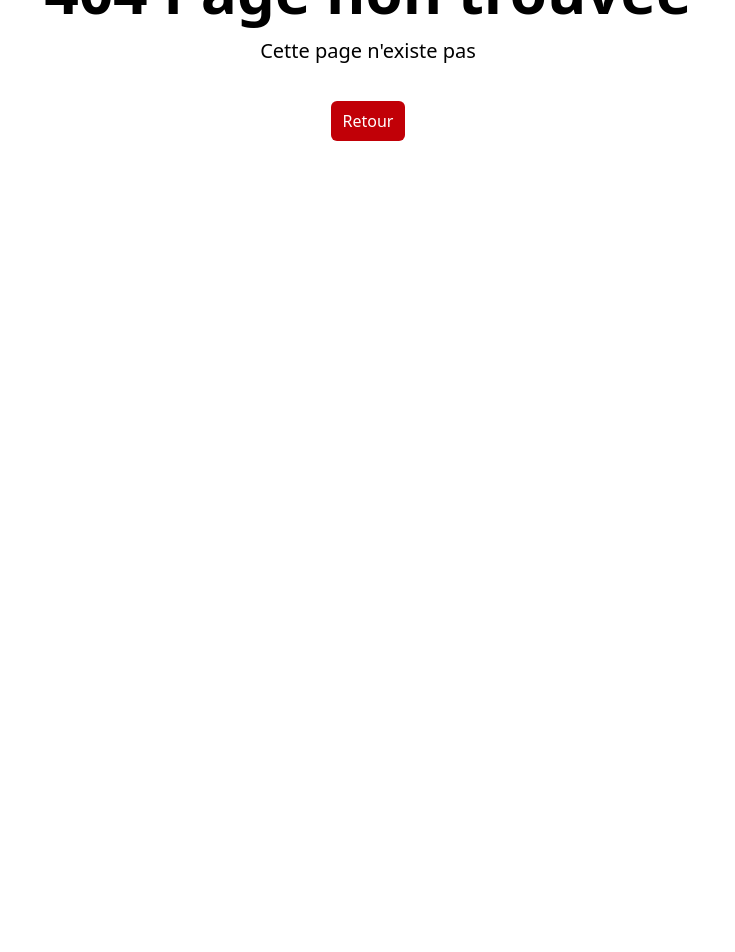
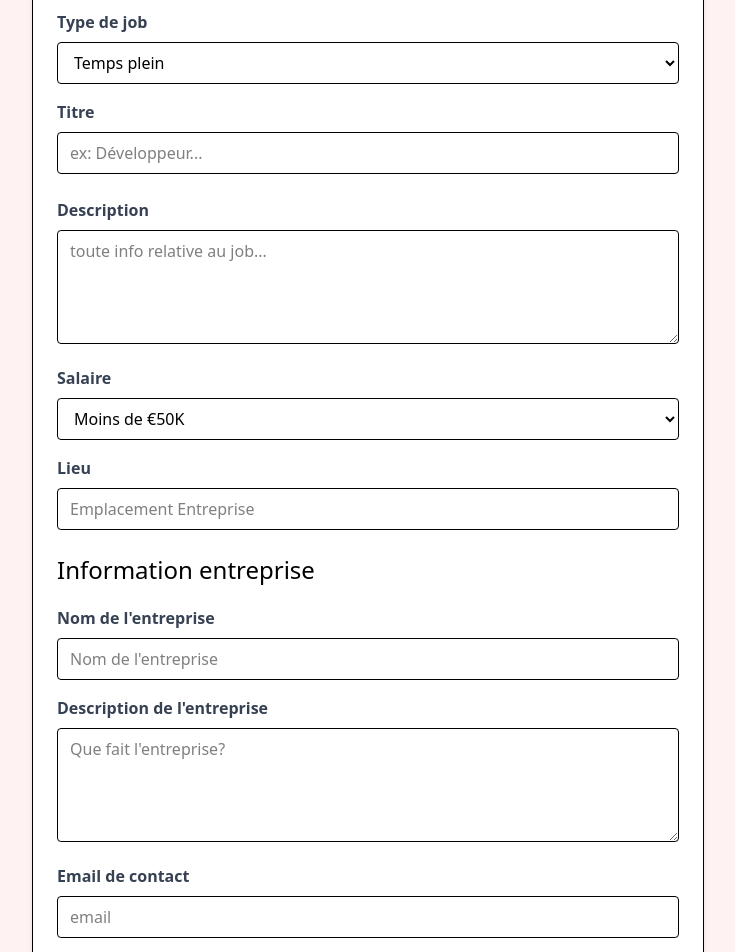
Before and after one commit to GutoRech1990/Coding---JavaScript-Framworks, a React (Vite) app in the folder react-jobsphere/: page /add-job in a window 1280 px wide. Before the commit this address had no page. Shown: the part 260-1212 px from the top of the page, without its empty margins (272-1007 px from the left). Before the commit the page ends 800 px from the top, so only its background shows below. Built offline with nearby package versions, Linux system fonts and the light colour scheme.

Commit message:
new-commit

```diff
--- a/react-jobsphere/src/App.jsx
+++ b/react-jobsphere/src/App.jsx
@@ -5,6 +5,7 @@ import MainLayout from "./layouts/MainLayout";
 import JobsPage from "./pages/JobsPage";
 import NotFoundPage from "./pages/NotFoundPage";
 import JobPage from "./pages/JobPage";
+import AddJobPage from "./pages/AddJobPage";
 
 const router = createBrowserRouter(
   createRoutesFromElements(
@@ -12,7 +13,8 @@ const router = createBrowserRouter(
       <Route index element={<HomePage/>}/>
       <Route path="/jobs" element={<JobsPage/>}/>
       <Route path="*" element={<NotFoundPage/>}/>
-      <Route path="/job" element={<JobPage/>}/>
+      <Route path="/job/:id" element={<JobPage/>}/>
+      <Route path="/add-job" element={<AddJobPage/>}/>
     </Route>
 
   )
--- a/react-jobsphere/src/components/JobList.jsx
+++ b/react-jobsphere/src/components/JobList.jsx
@@ -1,6 +1,7 @@
 import React from 'react'
 import { useState } from 'react'
 import {FaLocationDot} from 'react-icons/fa6'
+import { Link } from 'react-router-dom';
 
 const JobList = ({ job }) => {
     const [showFullDesc, setShowFullDesc] = useState(false);
@@ -34,12 +35,12 @@ const JobList = ({ job }) => {
                             <FaLocationDot className="inline mr-1 mb-1"/>
                             {job.location}
                         </div>
-                        <a
-                            href="/job"
+                        <Link
+                            to={`/job/${job.id}`}
                             className="h-[36px] bg-red-500 hover:bg-red-600 text-white px-4 py-2 rounded-lg text-center text-sm"
                         >
                             Lire plus
-                        </a>
+                        </Link>
                     </div>
                 </div>
             </div>
--- /dev/null
+++ b/react-jobsphere/src/pages/AddJobPage.jsx
@@ -0,0 +1,175 @@
+
+
+const AddJobPage = () => {
+    return (
+        <div>
+            <section class="bg-red-50">
+                <div class="container m-auto max-w-2xl py-24">
+                    <div
+                        class="bg-white px-6 py-8 mb-4 shadow-md rounded-md border m-4 md:m-0"
+                    >
+                        <form>
+                            <h2 class="text-3xl text-center font-semibold mb-6">Ajouter Job</h2>
+
+                            <div class="mb-4">
+                                <label for="type" class="block text-gray-700 font-bold mb-2"
+                                >Type de job</label
+                                >
+                                <select
+                                    id="type"
+                                    name="type"
+                                    class="border rounded w-full py-2 px-3"
+                                    required
+                                >
+                                    <option value="Temps-Plein">Temps plein</option>
+                                    <option value="Mi-Temps">Mi-temps</option>
+                                    <option value="Télétravail">Télétravail</option>
+                                    <option value="Stage">Stage</option>
+                                </select>
+                            </div>
+
+                            <div class="mb-4">
+                                <label class="block text-gray-700 font-bold mb-2"
+                                >Titre</label
+                                >
+                                <input
+                                    type="text"
+                                    id="title"
+                                    name="title"
+                                    class="border rounded w-full py-2 px-3 mb-2"
+                                    placeholder="ex: Développeur..."
+                                    required
+                                />
+                            </div>
+
+                            <div class="mb-4">
+                                <label
+                                    for="description"
+                                    class="block text-gray-700 font-bold mb-2"
+                                >Description</label
+                                >
+                                <textarea
+                                    id="description"
+                                    name="description"
+                                    class="border rounded w-full py-2 px-3"
+                                    rows="4"
+                                    placeholder="toute info relative au job..."
+                                ></textarea>
+                            </div>
+
+                            <div class="mb-4">
+                                <label for="type" class="block text-gray-700 font-bold mb-2"
+                                >Salaire</label
+                                >
+                                <select
+                                    id="salary"
+                                    name="salary"
+                                    class="border rounded w-full py-2 px-3"
+                                    required
+                                >
+                                    <option value="Moins €50K">Moins de €50K</option>
+                                    <option value="€50K - 60K">€50K - €60K</option>
+                                    <option value="€60K - 70K">€60K - €70K</option>
+                                    <option value="€70K - 80K">€70K - €80K</option>
+                                    <option value="€80K - 90K">€80K - €90K</option>
+                                    <option value="€90K - 100K">€90K - €100K</option>
+                                    <option value="€100K - 125K">€100K - €125K</option>
+                                    <option value="€125K - 150K">€125K - €150K</option>
+                                    <option value="€150K - 175K">€150K - €175K</option>
+                                    <option value="€175K - 200K">€175K - €200K</option>
+                                    <option value="Plus €200K">Plus de €200K</option>
+                                </select>
+                            </div>
+
+                            <div class='mb-4'>
+                                <label class='block text-gray-700 font-bold mb-2'>
+                                    Lieu
+                                </label>
+                                <input
+                                    type='text'
+                                    id='location'
+                                    name='location'
+                                    class='border rounded w-full py-2 px-3 mb-2'
+                                    placeholder='Emplacement Entreprise'
+                                    required
+                                />
+                            </div>
+
+                            <h3 class="text-2xl mb-5">Information entreprise</h3>
+
+                            <div class="mb-4">
+                                <label for="company" class="block text-gray-700 font-bold mb-2"
+                                >Nom de l'entreprise</label
+                                >
+                                <input
+                                    type="text"
+                                    id="company"
+                                    name="company"
+                                    class="border rounded w-full py-2 px-3"
+                                    placeholder="Nom de l'entreprise"
+                                />
+                            </div>
+
+                            <div class="mb-4">
+                                <label
+                                    for="company_description"
+                                    class="block text-gray-700 font-bold mb-2"
+                                >Description de l'entreprise</label
+                                >
+                                <textarea
+                                    id="company_description"
+                                    name="company_description"
+                                    class="border rounded w-full py-2 px-3"
+                                    rows="4"
+                                    placeholder="Que fait l'entreprise?"
+                                ></textarea>
+                            </div>
+
+                            <div class="mb-4">
+                                <label
+                                    for="contact_email"
+                                    class="block text-gray-700 font-bold mb-2"
+                                >Email de contact</label
+                                >
+                                <input
+                                    type="email"
+                                    id="contact_email"
+                                    name="contact_email"
+                                    class="border rounded w-full py-2 px-3"
+                                    placeholder="email"
+                                    required
+                                />
+                            </div>
+
+                            <div class="mb-4">
+                                <label
+                                    for="contact_phone"
+                                    class="block text-gray-700 font-bold mb-2"
+                                >Téléphone</label
+                                >
+                                <input
+                                    type="tel"
+                                    id="contact_phone"
+                                    name="contact_phone"
+                                    class="border rounded w-full py-2 px-3"
+                                    placeholder="téléphone"
+                                />
+                            </div>
+
+                            <div>
+                                <button
+                                    class="bg-red-500 hover:bg-red-600 text-white font-bold py-2 px-4 rounded-full w-full focus:outline-none focus:shadow-outline"
+                                    type="submit"
+                                >
+                                    Ajouter Job
+                                </button>
+                            </div>
+                        </form>
+                    </div>
+                </div>
+            </section>
+        </div>
+    )
+}
+
+export default AddJobPage
--- a/react-jobsphere/src/pages/JobPage.jsx
+++ b/react-jobsphere/src/pages/JobPage.jsx
@@ -1,14 +1,41 @@
+import { Link, useParams } from "react-router-dom"
+import { FaLocationDot, FaArrowLeft } from 'react-icons/fa6'
+import { useEffect, useState } from "react"
+import Spinner from "../components/Spinner"
+
 const JobPage = () => {
+    const [job, setJob] = useState([]);
+    const [loading, setLoading] = useState(true);
+    const { id } = useParams();
+
+    useEffect(() => {
+        const fetchData = async () => {
+            try {
+                const response = await fetch(`http://localhost:8000/jobs/${id}`);
+                const result = await response.json();
+                console.log(result);
+                setJob(result);
+            }
+            catch (error) {
+                console.log(error);
+            }
+            finally {
+                setLoading(false);
+            }
+        };
+        fetchData();
+    });
     return (
         <div>
+            loading ? (<Spinner loading={loading} />) :
             <section>
                 <div className="container m-auto py-6 px-6">
-                    <a
-                        href="/jobs.html"
+                    <Link
+                        to="/jobs"
                         className="text-red-500 hover:text-red-600 flex items-center"
                     >
-                        <i className="fas fa-arrow-left mr-2"></i> Revenir à la liste des jobs
-                    </a>
+                        <FaArrowLeft className="mr-2"></FaArrowLeft> Revenir à la liste des jobs
+                    </Link>
                 </div>
             </section>
 
@@ -19,17 +46,17 @@ const JobPage = () => {
                             <div
                                 className="bg-white p-6 rounded-lg shadow-md text-center md:text-left"
                             >
-                                <div className="text-gray-500 mb-4">Temps plein</div>
+                                <div className="text-gray-500 mb-4">{job.type}</div>
                                 <h1 className="text-3xl font-bold mb-4">
-                                    Développeur React Senior
+                                    {job.title}
                                 </h1>
                                 <div
                                     className="text-gray-500 mb-4 flex align-middle justify-center md:justify-start"
                                 >
-                                    <i
+                                    <FaLocationDot
                                         className="fa-solid fa-location-dot text-lg text-orange-700 mr-2"
-                                    ></i>
-                                    <p className="text-orange-700">Kirchberg, Luxembourg</p>
+                                    ></FaLocationDot>
+                                    <p className="text-orange-700">{job.location}</p>
                                 </div>
                             </div>
 
@@ -39,12 +66,12 @@ const JobPage = () => {
                                 </h3>
 
                                 <p className="mb-4">
-                                    Nous recherchons un développeur talentueux pour rejoindre notre équipe. Le candidat idéal doit avoir de solides compétences en HTML, CSS et JavaScript, avec une expérience d'au moins 10 ans avec le framework JavaScript React.
+                                    {job.description}
                                 </p>
 
                                 <h3 className="text-red-800 text-lg font-bold mb-2">Salaire</h3>
 
-                                <p className="mb-4">€70K - €80K / an</p>
+                                <p className="mb-4">{job.salary} / an</p>
                             </div>
                         </main>
 
@@ -53,15 +80,15 @@ const JobPage = () => {
                             <div className="bg-white p-6 rounded-lg shadow-md">
                                 <h3 className="text-xl font-bold mb-6">Entreprise</h3>
 
-                                <h2 className="text-2xl">Tech Corp</h2>
+                                <h2 className="text-2xl">{job.company.description}</h2>
 
                                 <p className="my-2">
-                                    Tech Corp est une entreprise technologique de premier plan spécialisée dans le développement Web et les solutions numériques. Nous sommes fiers de fournir des produits et des services de haute qualité à nos clients tout en favorisant un environnement de travail collaboratif et innovant.
+                                    {job.company.description}
                                 </p>
 
                                 <hr className="my-4" />
 
-                                <h3 className="text-xl">Email:</h3>
+                                <h3 className="text-xl">{job.company.contactMail}</h3>
 
                                 <p className="my-2 bg-red-100 p-2 font-bold">
                                     contact@loremipsum.com
@@ -69,7 +96,7 @@ const JobPage = () => {
 
                                 <h3 className="text-xl">Téléphone:</h3>
 
-                                <p className="my-2 bg-red-100 p-2 font-bold">1111-111-1111</p>
+                                <p className="my-2 bg-red-100 p-2 font-bold">{job.company.contactPhone}</p>
                             </div>
 
 
```
